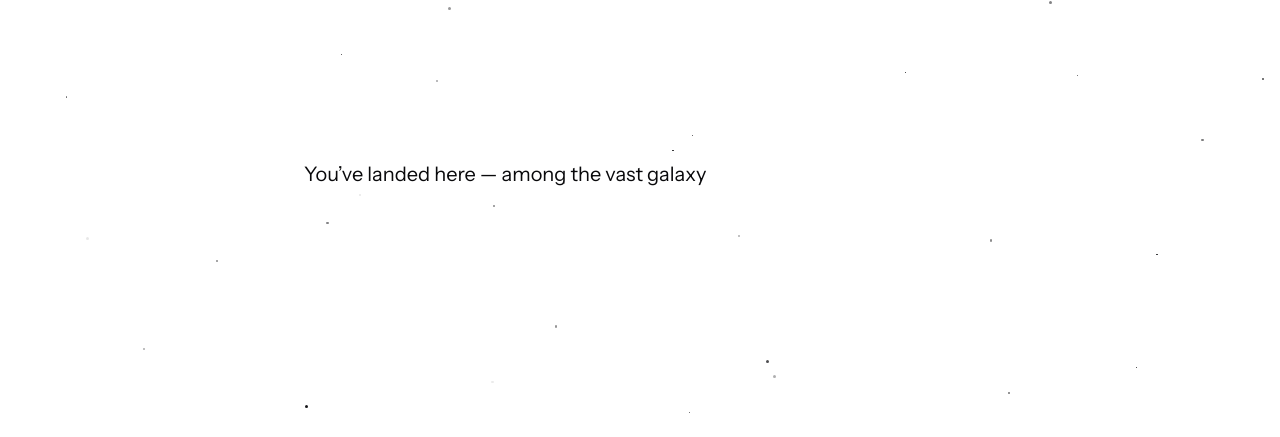
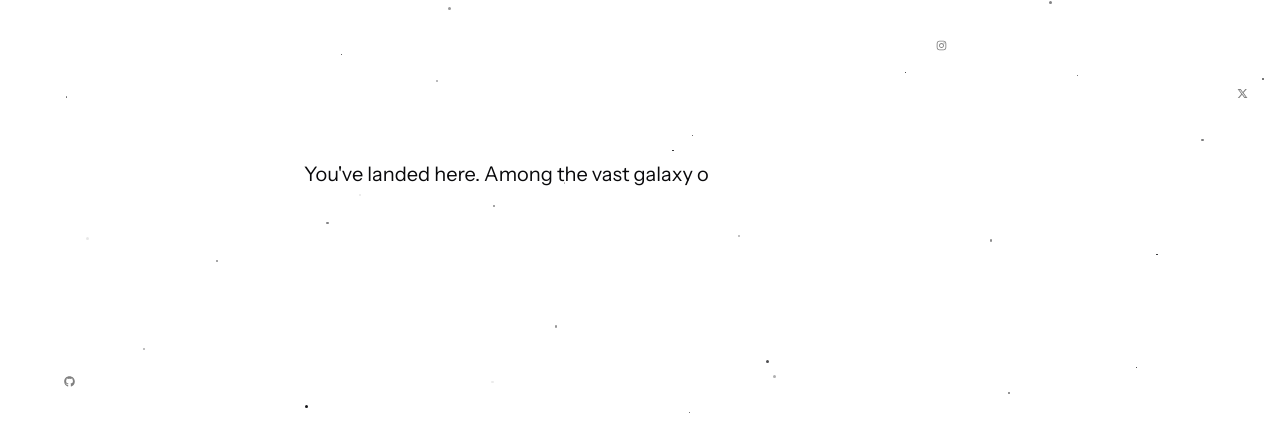
Before and after one commit to davisgary/garydavis, a React (Vite) app: page / in a window 1280 px wide. Shown: the top 437 px of the page. Built offline with nearby package versions, Linux system fonts and the light colour scheme; no server answers.

Commit message:
Add socials

```diff
--- a/package.json
+++ b/package.json
@@ -12,6 +12,7 @@
   "dependencies": {
     "react": "^19.1.0",
     "react-dom": "^19.1.0",
+    "react-icons": "^5.5.0",
     "react-router-dom": "^7.6.0",
     "three": "^0.177.0"
   },
--- a/src/pages/Home.tsx
+++ b/src/pages/Home.tsx
@@ -1,11 +1,12 @@
 import { useEffect, useState } from "react";
+import { FaGithub, FaFacebookF, FaXTwitter, FaInstagram, FaLinkedinIn } from "react-icons/fa6";
 
 type IntroPhase = "intro1" | "intro2" | "intro3";
 type Phase = IntroPhase | "facts";
 
 const introMessages: Record<IntroPhase, string> = {
   intro1: "Hey there, welcome!",
-  intro2: "You’ve landed here — among the vast galaxy of the internet, you’ve found this little star of a website.",
+  intro2: "You've landed here. Among the vast galaxy of the internet, you've found this little star of a website.",
   intro3: "Well, since you made it here...",
 };
 
@@ -135,10 +136,27 @@ function Home() {
   }, [charIndex, messageIndex, facts, isVisible, shownFacts, phase]);
 
   return (
-    <div className="flex justify-center items-center px-8">
-      <div className="w-full max-w-2xl text-xl py-40">
-        {currentMessage}
+    <div className="relative w-full h-screen">
+      <div className="flex justify-center items-center px-8">
+        <div className="w-full max-w-2xl text-xl py-40">
+          {currentMessage}
+        </div>
       </div>
+      <a href="https://github.com/davisgary" target="_blank" rel="noopener noreferrer" aria-label="GitHub" className="absolute left-8" style={{ top: '47%', left: '5%' }}>
+        <FaGithub size={11} className="text-muted-foreground hover:scale-110 transition-transform pointer-events-auto" />
+      </a>
+      <a href="https://www.facebook.com/" target="_blank" rel="noopener noreferrer" aria-label="Facebook" className="absolute left-8" style={{ top: '30%', left: '25%' }}>
+        <FaFacebookF size={11} className="hidden text-muted-foreground hover:scale-110 transition-transform pointer-events-auto" />
+      </a>
+      <a href="https://linkedin.com/" target="_blank" rel="noopener noreferrer" aria-label="LinkedIn" className="absolute left-1/2 -translate-x-1/2" style={{ top: '30%' }}>
+        <FaLinkedinIn size={11} className="hidden text-muted-foreground hover:scale-110 transition-transform pointer-events-auto" />
+      </a>
+      <a href="https://instagram.com/garydaviis" target="_blank" rel="noopener noreferrer" aria-label="Instagram" className="absolute right-8" style={{ top: '5%', right: '26%' }}>
+        <FaInstagram size={11} className="text-muted-foreground hover:scale-110 transition-transform pointer-events-auto" />
+      </a>
+      <a href="https://x.com/garydaviis" target="_blank" rel="noopener noreferrer" aria-label="X" className="absolute right-8" style={{ top: '11%' }}>
+        <FaXTwitter size={11} className="text-muted-foreground hover:scale-110 transition-transform pointer-events-auto" />
+      </a>
     </div>
   );
 }
--- a/src/styles/globals.css
+++ b/src/styles/globals.css
@@ -11,8 +11,8 @@
   --primary-foreground: 240 5.9% 10%;
   --secondary: 240 3.7% 15.9%;
   --secondary-foreground: 0 0% 98%;
-  --muted: 0 0% 80%;
-  --muted-foreground: 0 0% 65%;
+  --muted: 0 0% 15%;
+  --muted-foreground: 0 0% 35%;
   --accent: 184 100% 70%;
   --accent-foreground: 0 0% 98%;
   --card: 240 10% 3.9%;
@@ -33,8 +33,8 @@
     --primary-foreground: 0 0% 98%;
     --secondary: 240 4.8% 95.9%;
     --secondary-foreground: 240 5.9% 10%;
-    --muted: 240 2% 15%;
-    --muted-foreground: 240 3.8% 46.1%;
+    --muted: 0 0 70%;
+    --muted-foreground: 0 0 50%;
     --accent: 186 77% 38%;
     --accent-foreground: 240 5.9% 10%;
     --card: 0 0% 100%;
```
Also changed, not shown: 1 other file (tests, documents, lock files or other folders).
